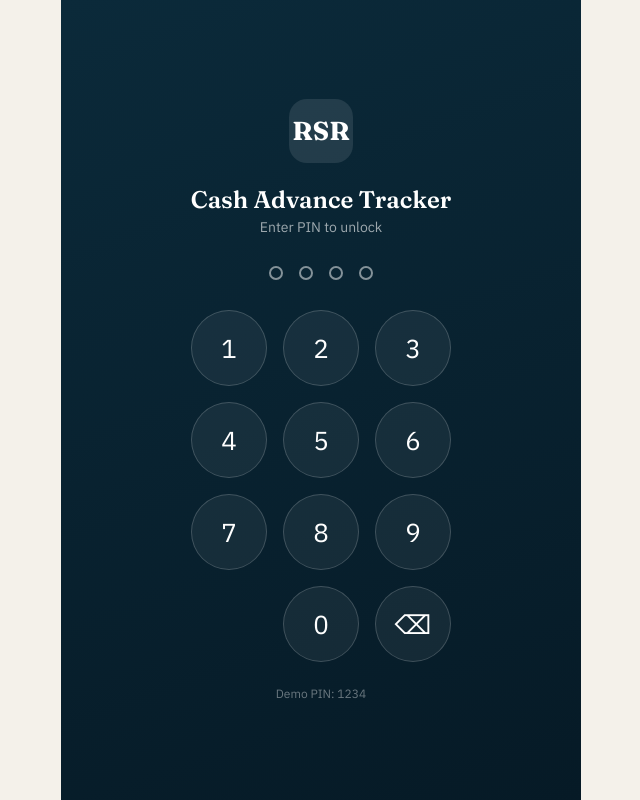
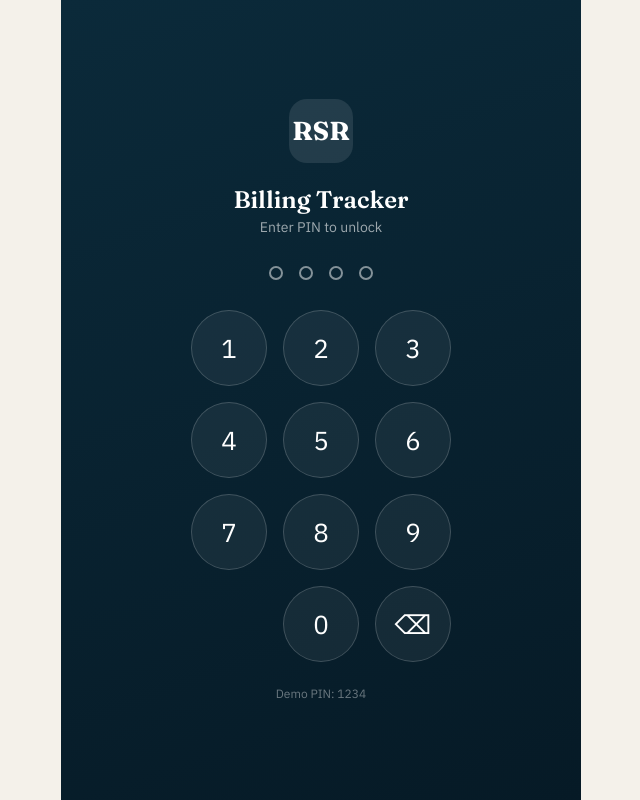
Before and after one commit to seafordprojects-bit/RSRcashadvance_tracker, a React (Vite) app: page / in a window 1280 px wide. Shown: the whole page, without its empty margins (319-959 px from the left). Built offline with nearby package versions, Linux system fonts and the light colour scheme.

Commit message:
Update PinLock.jsx

```diff
--- a/src/components/PinLock.jsx
+++ b/src/components/PinLock.jsx
@@ -33,7 +33,7 @@ export default function PinLock({ onUnlock }) {
   return (
     <div className="pin-screen">
       <div className="pin-brand">RSR</div>
-      <h1 className="pin-title">Cash Advance Tracker</h1>
+      <h1 className="pin-title">Billing Tracker</h1>
       <p className="pin-sub">Enter PIN to unlock</p>
 
       <div className={'pin-dots' + (shake ? ' shake' : '')}>
```
